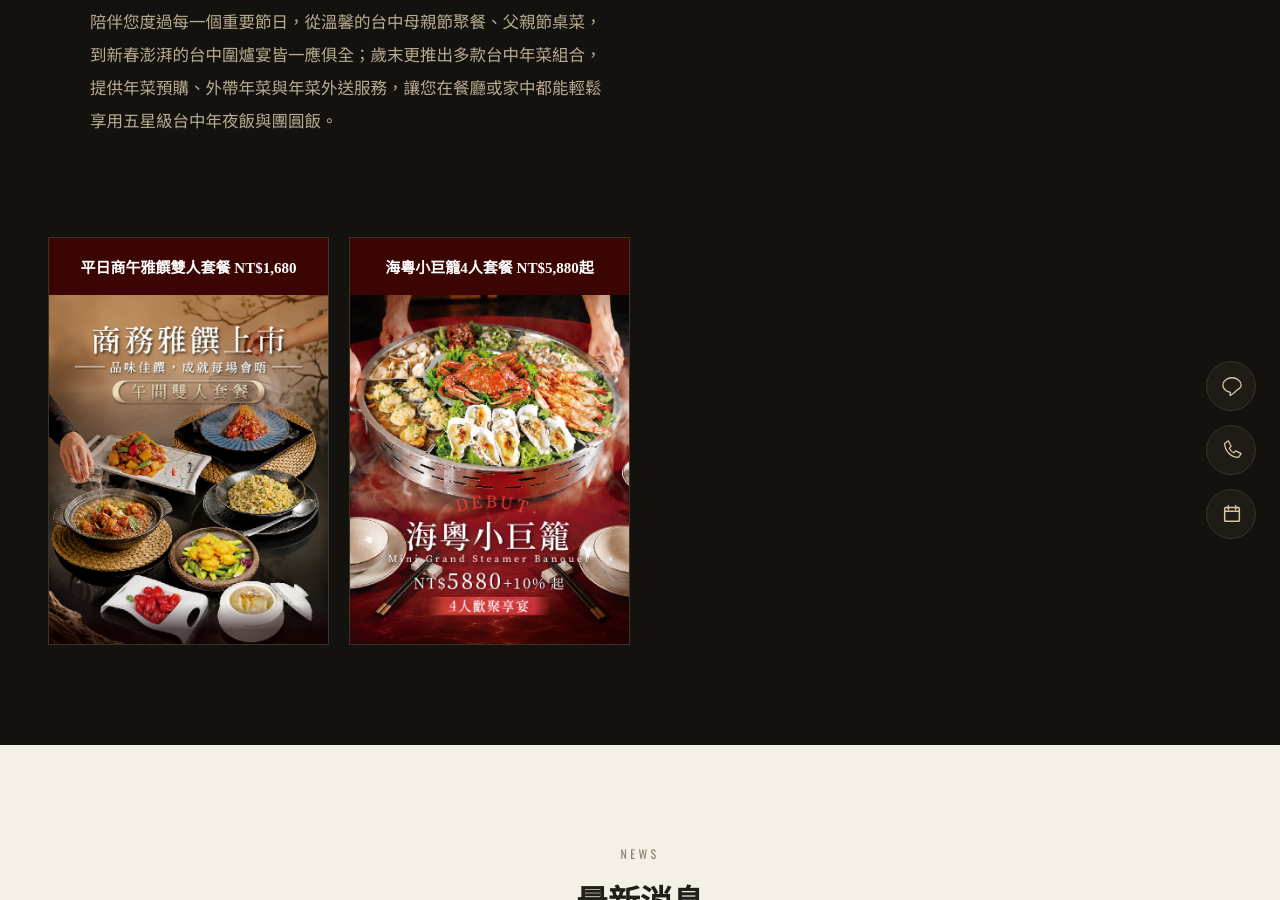
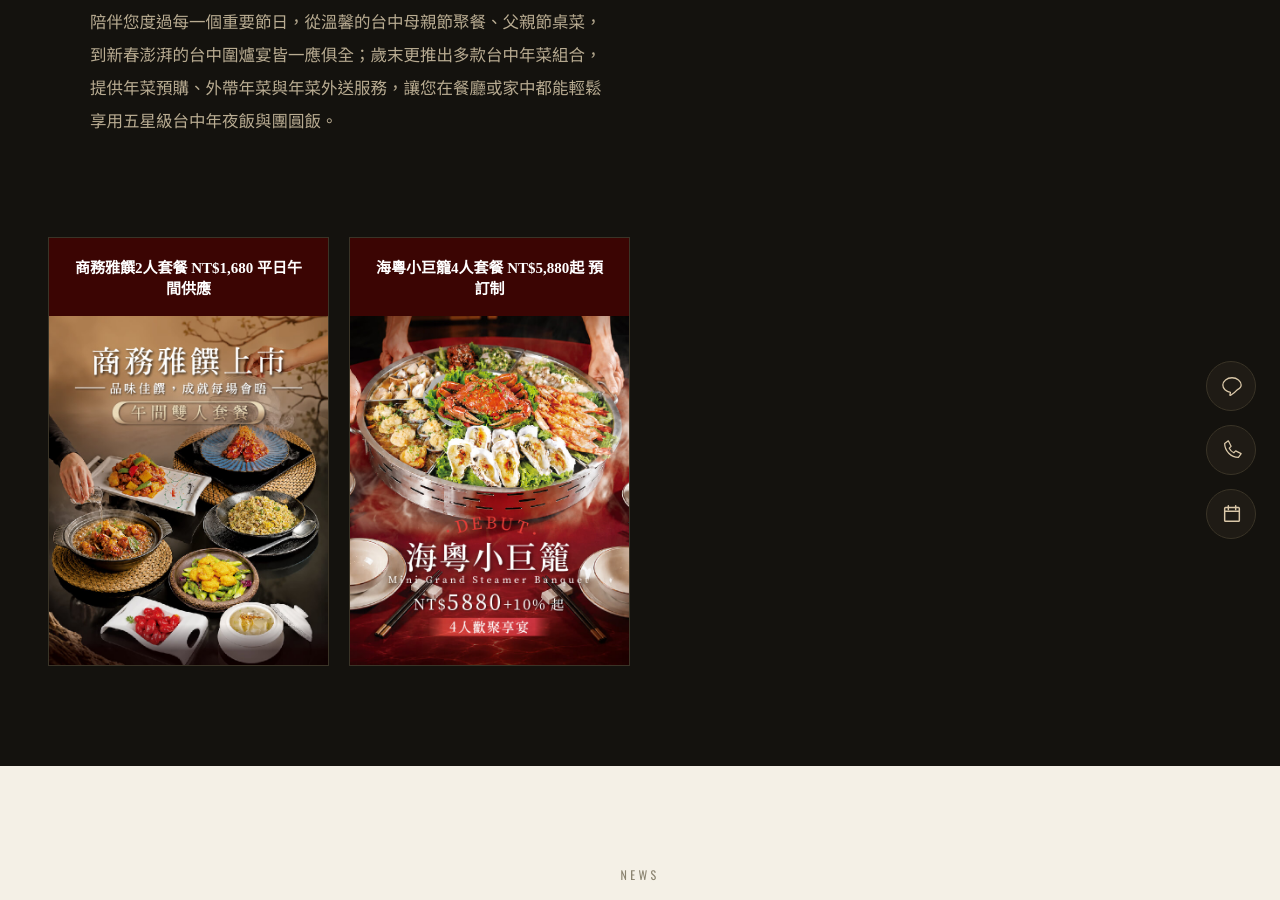
Before and after one commit to yanxianglou/yanxianglou.github.io, a Jekyll site: the page built from index.html, in a window 1280 px wide and 900 px high, scrolled down 2194 px. Built offline with Jekyll 4.4.1, drawn with Linux system fonts in a browser that asks for light colours.

Commit message:
Update 四格主推項目 “menu_tiers”

```diff
--- a/_data/menu-tiers.yml
+++ b/_data/menu-tiers.yml
@@ -1,5 +1,5 @@
 tiers:
-  - name: 平日商午雅饌雙人套餐  NT$1,680
+  - name: 商務雅饌2人套餐  NT$1,680  平日午間供應
     audience: 2人
     price: NT$1,680
     availability: 平日午間限定
@@ -8,7 +8,7 @@ tiers:
     link: https://yanxianglou.com.tw/news/%E5%95%86%E5%8B%99%E9%9B%99%E4%BA%BA%E5%A5%97%E9%A4%90%E4%B8%8A%E5%B8%82-nt-1-680-10/
     visible: true
   - visible: true
-    name: 海粵小巨籠4人套餐 NT$5,880起
+    name: 海粵小巨籠4人套餐 NT$5,880起  預訂制
     audience: 一家四口、兩對朋友或4人聚餐推薦
     price: "5880"
     availability: 預訂制
```
